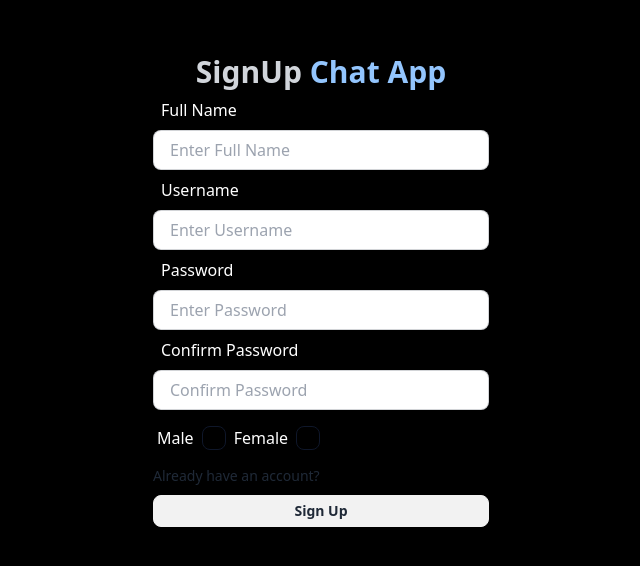
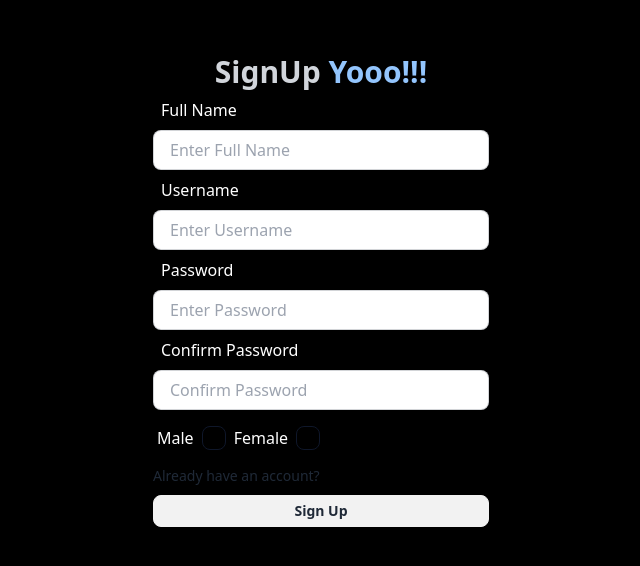
Before and after one commit to kumar4532/chat-app, a React (Vite) app in the folder frontend/: page /signup in a window 1280 px wide. Shown: the part 110-676 px from the top of the page, without its empty margins (319-959 px from the left). Built offline with nearby package versions, Linux system fonts and the light colour scheme.

Commit message:
css changes

```diff
--- a/frontend/src/components/messages/MessageContainer.jsx
+++ b/frontend/src/components/messages/MessageContainer.jsx
@@ -14,14 +14,13 @@ function MessageContainer() {
   }, [setSelectedConversation])
 
   return (
-    <div className='md:min-w-[450px] flex flex-col'>
+    <div className='w-screen flex flex-col'>
         {
           !selectedConversation ? <NoChatSelected user={authUser} /> : (
             <>
-            {/* <Header /> */}
-              <div className='bg-slate-200 px-4 py-2 mb-2'>
-                <span className='font-semibold text-slate-900 text-base'>To: {selectedConversation.fullname}</span>
-              </div>
+            <div className='bg-slate-200 px-4 py-2 mb-2'>
+              <span className='font-semibold text-slate-900 text-base'>To: {selectedConversation.fullname}</span>
+            </div>
             <Messages />
             <MessageInput />
             </>
--- a/frontend/src/components/sidebar/SeperateConversations.jsx
+++ b/frontend/src/components/sidebar/SeperateConversations.jsx
@@ -7,9 +7,6 @@ function SeperateConversations({conversation, lastIdx}) {
     const isSelected = selectedConversation?._id === conversation._id;
     const {onlineUsers} = useSocketContext();
     const isOnline = onlineUsers.includes(conversation._id)
-
-    // console.log(onlineUsers);
-
 
   return (
     <>
--- a/frontend/src/components/sidebar/Sidebar.jsx
+++ b/frontend/src/components/sidebar/Sidebar.jsx
@@ -5,7 +5,7 @@ import Logout_Btn from './Logout_Btn'
 
 function Sidebar() {
   return (
-    <div className='border-r border-slate-500 p-4 flex flex-col'>
+    <div className='lg:w-min border-r border-slate-500 p-4 flex flex-col'>
         <SearchInput />
         <div className='divider px-3'></div>
         <Conversation />
--- a/frontend/src/context/SocketContext.jsx
+++ b/frontend/src/context/SocketContext.jsx
@@ -24,7 +24,6 @@ export const SocketContextProvider = ({children}) => {
             setSocket(socket);
 
             socket.on("getOnlineUsers", (users) => {
-                console.log(users);
                 setOnlineUsers(users)
             })
 
--- a/frontend/src/pages/home/Home.jsx
+++ b/frontend/src/pages/home/Home.jsx
@@ -5,7 +5,7 @@ import MessageContainer from '../../components/messages/MessageContainer';
 
 function Home() {
   return (
-    <div className='flex sm:h-[450px] md:h-[550px] rounded-lg overflow-hidden bg-gray-400 bg-clip-padding backdrop-filter backdrop-blur-lg bg-opacity-0'>
+    <div className='flex h-min lg:w-full rounded-lg overflow-hidden'>
       <Sidebar />
       <MessageContainer />
     </div>
--- a/frontend/src/pages/login/Login.jsx
+++ b/frontend/src/pages/login/Login.jsx
@@ -20,7 +20,7 @@ function Login() {
     <div className='flex flex-col items-center justify-center min-w-96 mx-auto'>
         <div className='w-full p-6 rounded-lg shadow-md bg-gray-400 bg-clip-padding backdrop-filter backdrop-blur-lg bg-opacity-0'>
             <h1 className='text-3xl font-semibold text-center text-gray-300'>Login
-              <span className='text-blue-300'> Chat App</span>
+              <span className='text-blue-300'> Yooo!!!</span>
             </h1>
 
             <form onSubmit={handleSubmit}>
@@ -46,7 +46,7 @@ function Login() {
                 value={inputs.password}
                 onChange={(e) => setInputs({...inputs, password:e.target.value})}/>
               </div>
-              <Link to="/signup" className='text-sm hover:underline hover:text-black mt-2 inline-block'>Don't have an account?</Link>
+              <Link to="/signup" className='text-sm hover:text-white mt-2 inline-block'>Don't have an account?</Link>
               <div>
                 <button disabled={loading} className='btn btn-block btn-sm mt-2'>
                   {
--- a/frontend/src/pages/signup/SignUp.jsx
+++ b/frontend/src/pages/signup/SignUp.jsx
@@ -28,7 +28,7 @@ function SignUp() {
     <div className='flex flex-col items-center justify-center min-w-96 mx-auto'>
         <div className='w-full p-6 rounded-lg shadow-md bg-gray-400 bg-clip-padding backdrop-filter backdrop-blur-lg bg-opacity-0'>
             <h1 className='text-3xl font-semibold text-center text-gray-300'>SignUp
-              <span className='text-blue-300'> Chat App</span>
+              <span className='text-blue-300'> Yooo!!!</span>
             </h1>
 
             <form onSubmit={handleSubmit}>
@@ -82,7 +82,7 @@ function SignUp() {
 
               <GenderCheck onGenderChangeCheckBox={handleGenderCheck} selectedGender={inputs.gender} />
 
-              <Link to="/login" className='text-sm hover:underline hover:text-black mt-2 inline-block'>Already have an account?</Link>
+              <Link to="/login" className='text-sm hover:text-white mt-2 inline-block'>Already have an account?</Link>
 
               <div>
                 <button className='btn btn-block btn-sm mt-2' disabled={loading}>
```
Also changed, not shown: frontend/src/components/sidebar/Conversation.jsx (line endings or trailing spaces).
